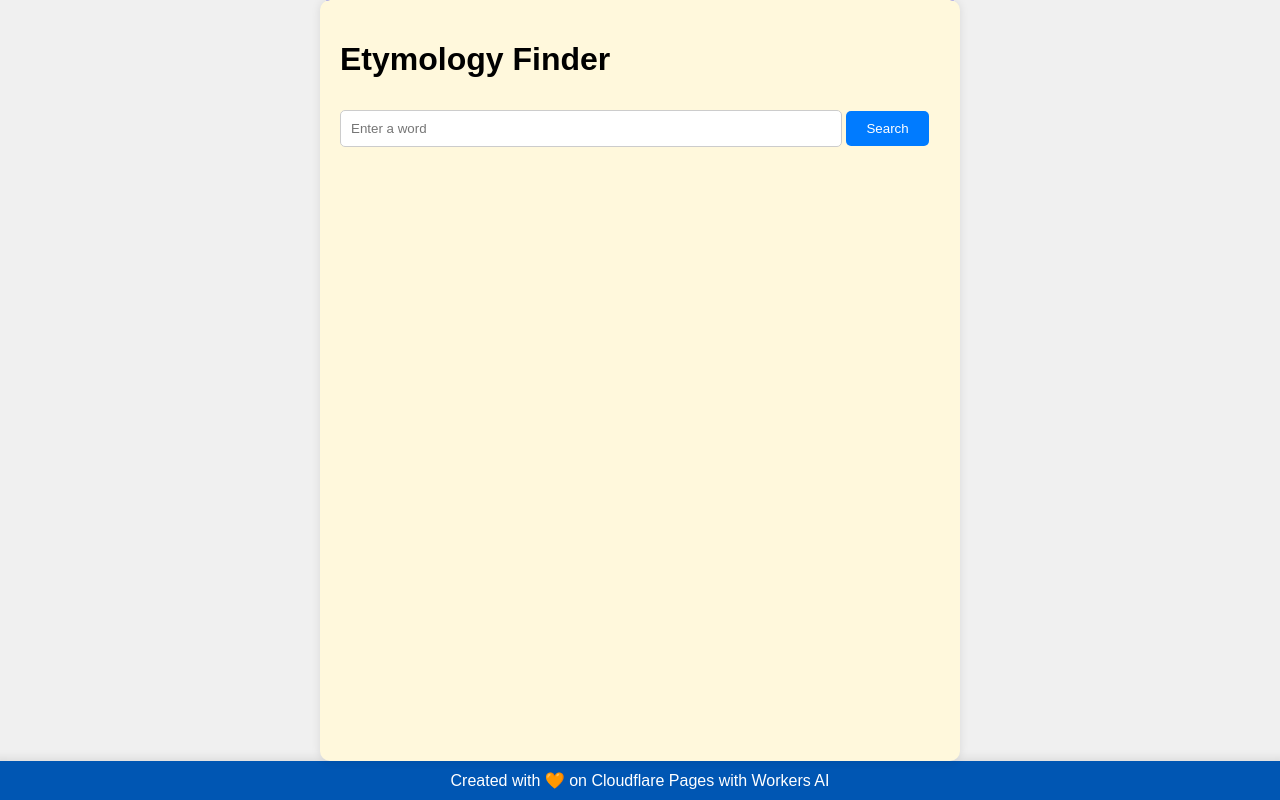
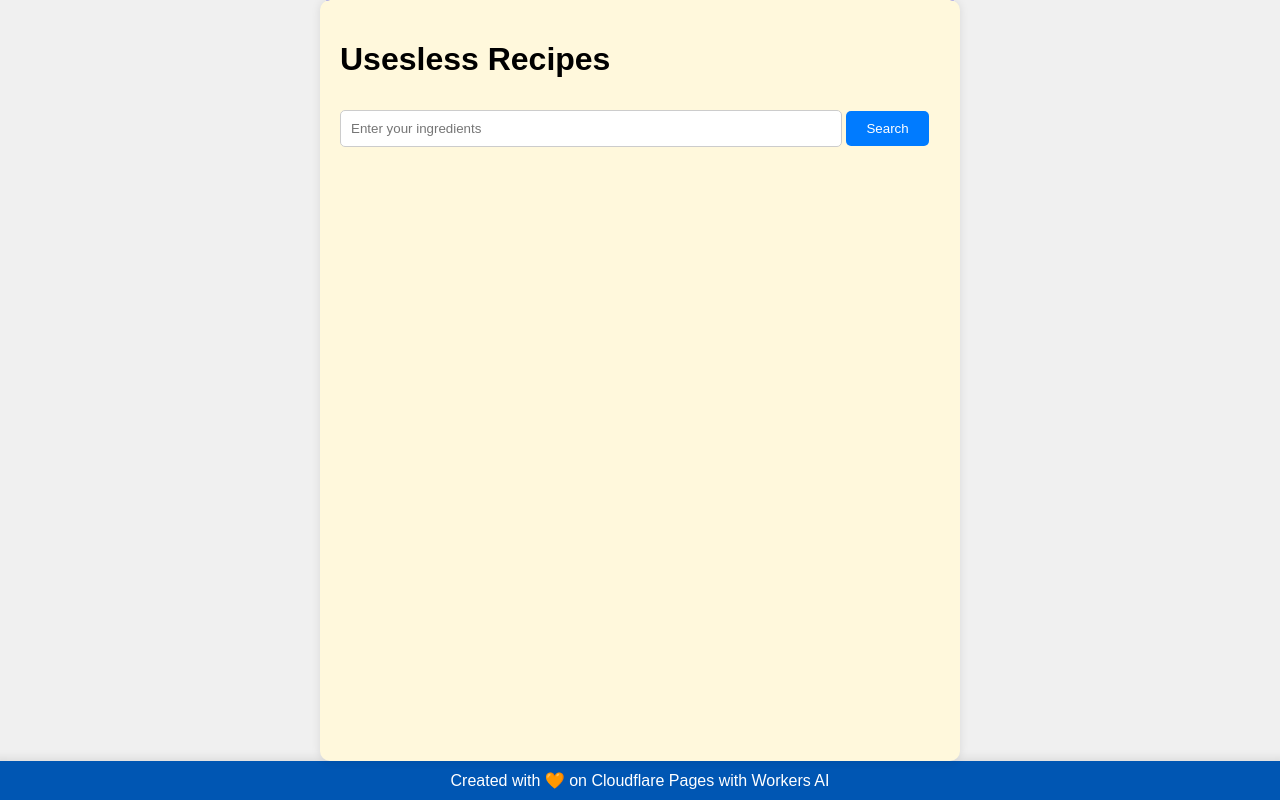
Before and after one commit to craigsdennis/hackathon-helper-workers-ai, a website: page workers/typescript-based-api/public/index.html in a window 1280 px wide. Drawn offline with Linux system fonts and the light colour scheme.

Commit message:
adjusted HTML file to reflect recipes

```diff
--- a/workers/typescript-based-api/public/index.html
+++ b/workers/typescript-based-api/public/index.html
@@ -3,17 +3,17 @@
 <head>
     <meta charset="UTF-8">
     <meta name="viewport" content="width=device-width, initial-scale=1.0">
-    <title>Etymology Finder</title>
+    <title>Useless Recipe Generator</title>
     <link rel="stylesheet" href="styles.css">
 </head>
 <body>
     <div class="wrapper">
         <div class="container">
-            <h1>Etymology Finder</h1>
-            <input type="text" id="wordInput" placeholder="Enter a word">
+            <h1>Usesless Recipes</h1>
+            <input type="text" id="wordInput" placeholder="Enter your ingredients">
             <button id="searchButton">Search</button>
             <div id="resultSection">
-                <h2>Etymology:</h2>
+                <h2>Useless recipes:</h2>
                 <p id="definition"></p>
             </div>
         </div>
```
